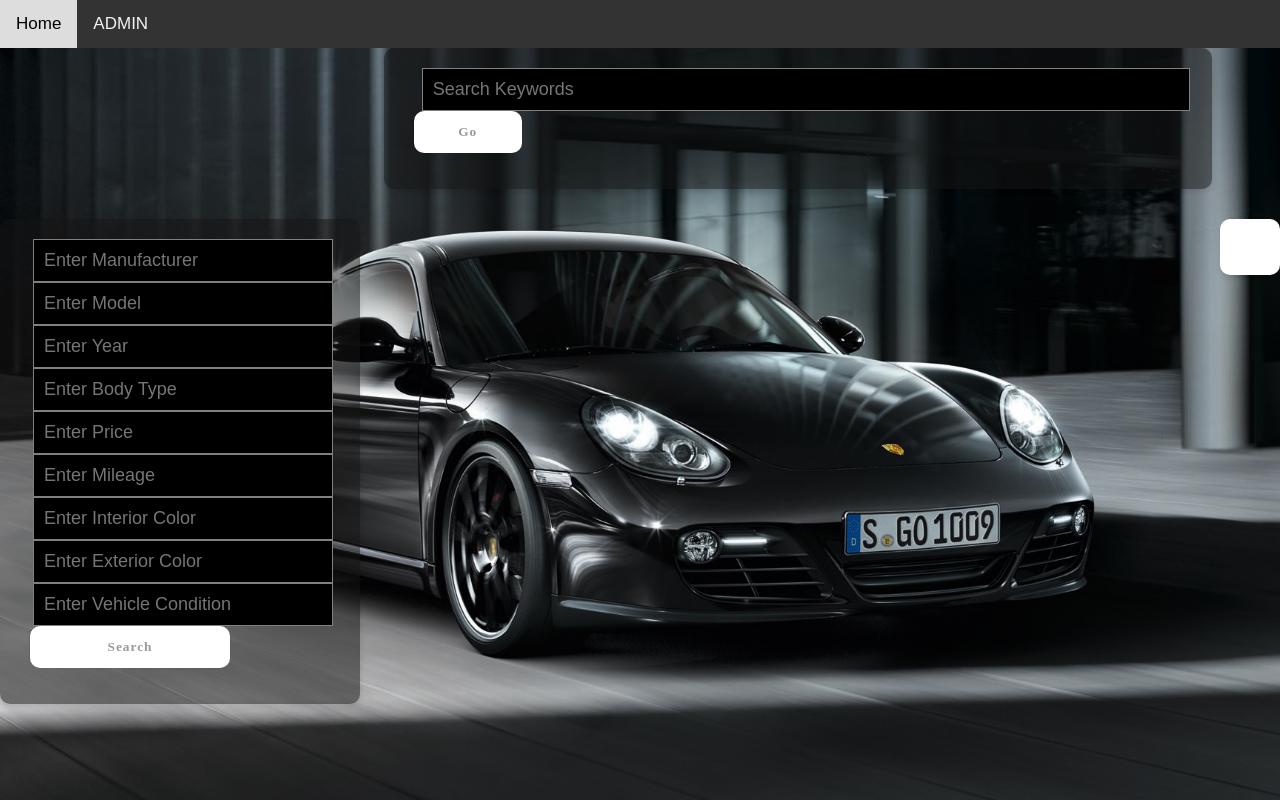
After one commit to abegaz/iCarShop, a PHP site: page /inventory.html in a window 1280 px wide. The commit adds this page. Run offline with PHP 8.4, Linux system fonts and the light colour scheme; some libraries are stand-ins or nearby versions.

Commit message:
Add files via upload

```diff
--- /dev/null
+++ b/inventory.html
@@ -0,0 +1,92 @@
+<html>
+    <head>
+        <script src="https://www.gstatic.com/firebasejs/5.5.5/firebase-app.js"></script>
+        <script src="https://www.gstatic.com/firebasejs/5.5.5/firebase-firestore.js"></script>
+        <link rel="stylesheet" href="styles.css">
+    </head>
+
+    <body>
+    <style>
+body {
+  margin: 0;
+  font-family: Arial, Helvetica, sans-serif;
+}
+.topnav {
+  overflow: hidden;
+  background-color: #333;
+}
+.topnav a {
+  float: left;
+  color: #f2f2f2;
+  text-align: center;
+  padding: 14px 16px;
+  text-decoration: none;
+  font-size: 17px;
+}
+.topnav a:hover {
+  background-color: #ddd;
+  color: black;
+}
+.topnav a.active {
+  background-color: #4CAF50;
+  color: white;
+}
+input[type=text] {
+    background-color: #3CBC8D;
+    color: white;
+	border: 2px solid red;
+}
+</style>
+<div class="topnav">
+  <a class="HeroPage.html" href="./../HeroPage/HeroPageView.html">Home</a>
+  <a href="./../CarDataEntry/CarDataEntryView.html">ADMIN</a>
+
+</div>
+<div class="s">
+            <form id="searchbar">
+                    <input type:"text" name="content" placeholder="Search Keywords">
+                    <button id="go">Go</button>
+
+            </form>
+          </div>
+        <div class="searchBy">
+            <form id="add-cafe-form">
+                    <input type:"text" name="make" placeholder="Enter Manufacturer">
+					<br>
+                    <input type:"text" name="model" placeholder="Enter Model">
+                    <input type:"text" name="year" placeholder="Enter Year">
+                    <input type:"text" name="body" placeholder="Enter Body Type">
+                    <input type:"text" name="price" placeholder="Enter Price">
+                    <input type:"text" name="mileage" placeholder="Enter Mileage">
+                    <input type:"text" name="interior_color" placeholder="Enter Interior Color">
+                    <input type:"text" name="exterior_color" placeholder="Enter Exterior Color">
+                    <input type:"text" name="used" placeholder="Enter Vehicle Condition">
+                   <br><br> <button class="search" >Search</button>
+
+            </form>
+        </div>
+
+        <div class="content">
+
+            <ul id="cafe-list"></ul>
+
+        </div>
+
+
+        <script>
+            // Initialize Firebase
+            var config = {
+            apiKey: "AIzaSyDJaYEj-kXr2n16ri6w1OahGdEig9CSF4U",
+            authDomain: "carprojectv1.firebaseapp.com",
+            databaseURL: "https://carprojectv1.firebaseio.com",
+            projectId: "carprojectv1",
+            storageBucket: "carprojectv1.appspot.com",
+            messagingSenderId: "420071657778"
+                        }
+            firebase.initializeApp(config);
+            const db = firebase.firestore();
+            db.settings({ timestampsInSnapshots: true })
+        </script>
+        <script src="app.js"></script>
+    </body>
+</html>
--- a/styles.css
+++ b/styles.css
@@ -88,6 +88,7 @@
     padding: 10px 0;
     font-weight:  bold;
     cursor:  pointer;
+
 }
 
 form input{
@@ -95,12 +96,14 @@
     width: 100%;
     margin: 0;
     border: 0;
-    border-bottom: 1px solid #eee;
+    border: 1px solid gray;
     margin: 0 1%;
     padding: 10px;
     display: block;
     box-sizing: border-box;
     font-size: 18px;
+	background-color: black;
+    color: white;
 }
 
 form input:focus{
@@ -130,7 +133,8 @@
 }
 
 .searchBy {
-    background: #fff;
+    background-color:black;
+	background: rgba(20, 20, 20, .5);
     max-width: 300px;
     margin: 30px auto;
     padding:  20px 30px;
@@ -140,7 +144,8 @@
     float: left;
 }
 .s {
-    background: #fff;
+	background-color:black;
+   background: rgba(20, 20, 20, .5);
     max-width: 100%;
     margin: auto;
     width: 60%;
@@ -150,3 +155,11 @@
     box-shadow: 1px 3px 5px rgba(0,0,0,0.1);
     margin-left: 30%;
 }
+.search{
+	width:200px;
+
+}
+input[type=text] {
+    background-color: #3CBC8D;
+    color: white;
+}
```
